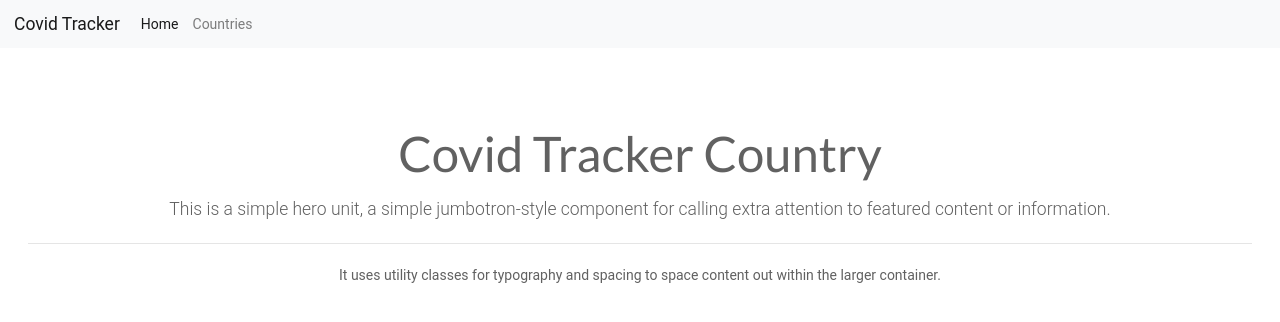
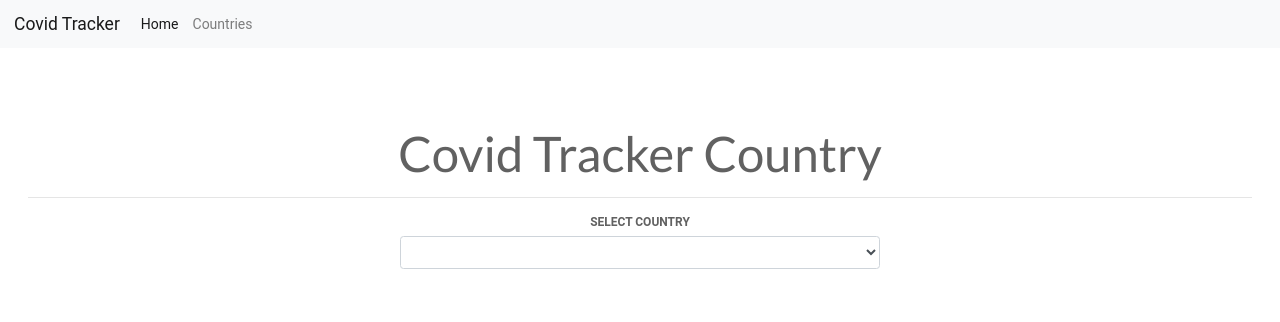
Before and after one commit to nalinkode/covidTracker, an Angular app: page /countries in a window 1280 px wide. Shown: the top 322 px of the page. Built offline with nearby package versions, Linux system fonts and the light colour scheme.

Commit message:
1 file modified

```diff
--- a/src/app/shared/countries/countries.component.html
+++ b/src/app/shared/countries/countries.component.html
@@ -1,6 +1,11 @@
 <div class="jumbotron bg-white text-center">
   <h1 class="display-4">Covid Tracker Country</h1>
-  <p class="lead">This is a simple hero unit, a simple jumbotron-style component for calling extra attention to featured content or information.</p>
-  <hr class="my-4">
-  <p>It uses utility classes for typography and spacing to space content out within the larger container.</p>
+  <hr>
+
+  <div class="mx-auto">
+    <div class="form-group col-lg-5 mx-auto">
+      <label for="c">Select Country</label>
+      <select name="" class="form-control" id="c"></select>
+    </div>
+  </div>
 </div>
```
